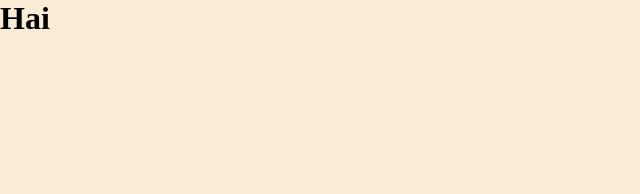
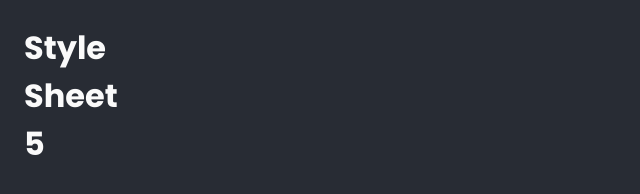
Before and after one commit to adhimrahman/PW24_Muh.-Adhim-Rahman-Rusdi_D121221095, a plain HTML site: page Tugas 2/stylesheet5/index.html in a window 1280 px wide. Shown: the whole page, without its empty margins (0-640 px from the left). Drawn offline with Linux system fonts and the light colour scheme; files that its build step writes are made by us from their sources.

Commit message:
add: page 5

```diff
--- a/Tugas 2/stylesheet5/index.html
+++ b/Tugas 2/stylesheet5/index.html
@@ -3,11 +3,13 @@
 <head>
     <meta charset="UTF-8">
     <meta name="viewport" content="width=device-width, initial-scale=1.0">
-    <link rel="shortcut icon" href="../rsc/recoil.png" type="image/x-icon">
-    <link rel="stylesheet" href="../style5.css">
-    <title>xcaliburone 5</title>
+
+    <link rel="shortcut icon" href="../src/recoil.png" type="image/x-icon">
+    <link rel="stylesheet" href="../set.css">
+    <link rel="stylesheet" href="./style.css">
+    <title>Style Sheet 5</title>
 </head>
 <body>
-    <h1>Hai</h1>
+    <h1>Style Sheet 5</h1>
 </body>
 </html>
```
